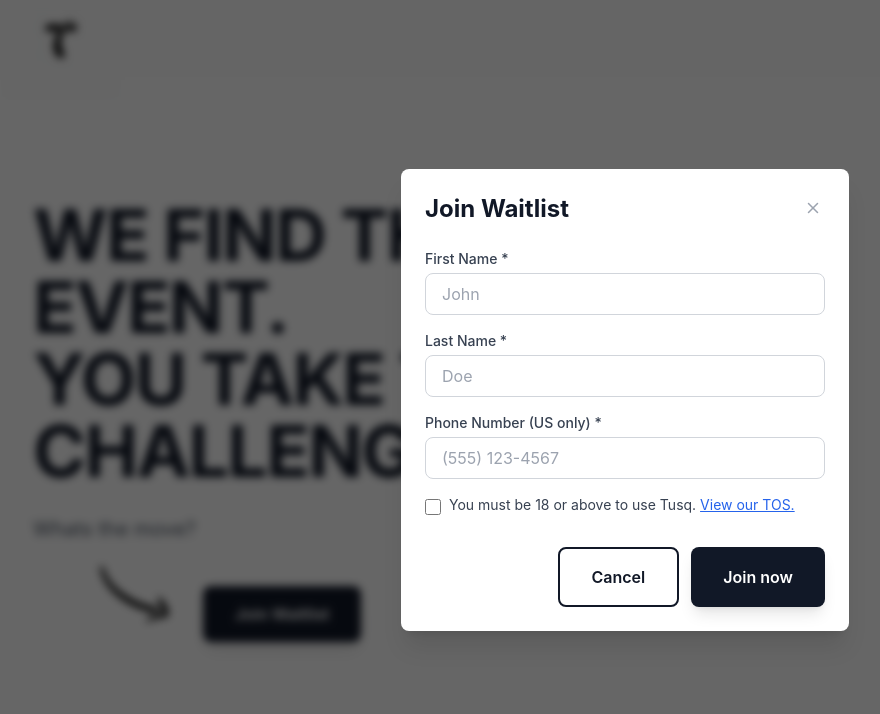
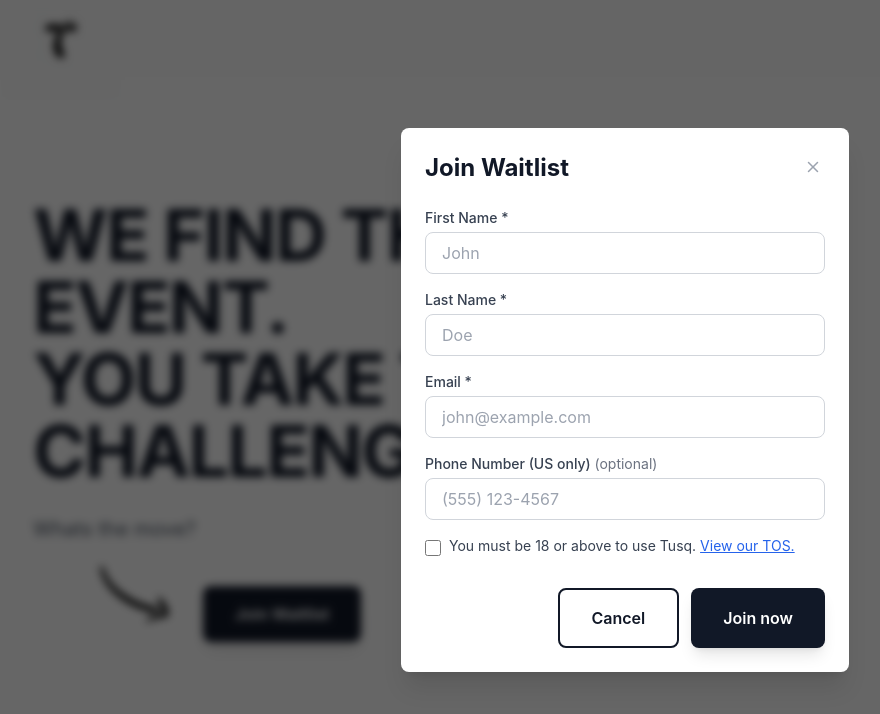
Before and after one commit to jcsamuel19/tusq, a Next.js app in the folder traveler-nextjs/: page / in a window 1280 px wide. Both pictures are taken after a click on the button "Join Waitlist". Shown: the top 714 px of the page, without its empty margins (15-895 px from the left). Built offline with nearby package versions, Linux system fonts and the light colour scheme.

Commit message:
Prepare for Vercel deployment

```diff
--- a/traveler-nextjs/app/api/signup/preview/route.ts
+++ b/traveler-nextjs/app/api/signup/preview/route.ts
@@ -4,23 +4,35 @@ import { supabaseAdmin } from '@/lib/supabase/client';
 export async function POST(request: NextRequest) {
   try {
     const body = await request.json();
-    const { firstName, lastName, phoneNumber } = body;
+    const { firstName, lastName, email, phoneNumber } = body;
 
     // Validate required fields
-    if (!firstName || !lastName || !phoneNumber) {
+    if (!firstName || !lastName || !email) {
       return NextResponse.json(
         { error: 'Missing required fields' },
         { status: 400 }
       );
     }
 
-    // Validate phone number format (should be 10 digits)
-    const phoneDigits = phoneNumber.replace(/\D/g, '');
-    if (phoneDigits.length !== 10) {
+    // Validate email format
+    const emailRegex = /^[^\s@]+@[^\s@]+\.[^\s@]+$/;
+    if (!emailRegex.test(email.trim())) {
       return NextResponse.json(
-        { error: 'Invalid phone number format' },
+        { error: 'Invalid email format' },
         { status: 400 }
       );
+    }
+
+    // Validate phone number format if provided (should be 10 digits)
+    let phoneDigits = null;
+    if (phoneNumber) {
+      phoneDigits = phoneNumber.replace(/\D/g, '');
+      if (phoneDigits.length !== 10) {
+        return NextResponse.json(
+          { error: 'Invalid phone number format' },
+          { status: 400 }
+        );
+      }
     }
 
     // Extract metadata from request
@@ -40,16 +52,16 @@ export async function POST(request: NextRequest) {
       );
     }
 
-    // Check if phone number already exists
+    // Check if email already exists
     const { data: existingSignup, error: checkError } = await supabaseAdmin
       .from('signups')
-      .select('phone_number')
-      .eq('phone_number', phoneDigits)
+      .select('email')
+      .eq('email', email.trim().toLowerCase())
       .maybeSingle();
 
     if (checkError && checkError.code !== 'PGRST116') {
       // PGRST116 is "not found" which is fine, other errors are not
-      console.error('Error checking for duplicate phone:', checkError);
+      console.error('Error checking for duplicate email:', checkError);
       return NextResponse.json(
         { error: 'Error checking for existing signup' },
         { status: 500 }
@@ -58,7 +70,7 @@ export async function POST(request: NextRequest) {
 
     if (existingSignup) {
       return NextResponse.json(
-        { error: 'This phone number is already on the waitlist' },
+        { error: 'This email is already on the waitlist' },
         { status: 400 }
       );
     }
@@ -70,6 +82,7 @@ export async function POST(request: NextRequest) {
       .insert({
         first_name: firstName.trim(),
         last_name: lastName.trim(),
+        email: email.trim().toLowerCase(),
         phone_number: phoneDigits,
         ip_address: ipAddress,
         user_agent: userAgent,
@@ -99,6 +112,14 @@ export async function POST(request: NextRequest) {
         );
       }
 
+      // Handle unique constraint violation for email
+      if (error.code === '23505') {
+        return NextResponse.json(
+          { error: 'This email is already on the waitlist' },
+          { status: 400 }
+        );
+      }
+
       return NextResponse.json(
         { error: error.message || 'Failed to save signup information' },
         { status: 500 }
--- a/traveler-nextjs/components/SignupModal.tsx
+++ b/traveler-nextjs/components/SignupModal.tsx
@@ -14,6 +14,7 @@ interface SignupModalProps {
 interface FormErrors {
   firstName?: string;
   lastName?: string;
+  email?: string;
   phoneNumber?: string;
   terms?: string;
   submit?: string;
@@ -22,6 +23,7 @@ interface FormErrors {
 export default function SignupModal({ isOpen, onClose }: SignupModalProps) {
   const [firstName, setFirstName] = useState('');
   const [lastName, setLastName] = useState('');
+  const [email, setEmail] = useState('');
   const [phoneNumber, setPhoneNumber] = useState('');
   const [termsAccepted, setTermsAccepted] = useState(false);
   const [errors, setErrors] = useState<FormErrors>({});
@@ -32,6 +34,7 @@ export default function SignupModal({ isOpen, onClose }: SignupModalProps) {
   const resetForm = useCallback(() => {
     setFirstName('');
     setLastName('');
+    setEmail('');
     setPhoneNumber('');
     setTermsAccepted(false);
     setErrors({});
@@ -97,6 +100,12 @@ export default function SignupModal({ isOpen, onClose }: SignupModalProps) {
     }
   };
 
+  // Validate email format
+  const isValidEmail = (email: string): boolean => {
+    const emailRegex = /^[^\s@]+@[^\s@]+\.[^\s@]+$/;
+    return emailRegex.test(email);
+  };
+
   const validateForm = (): boolean => {
     const newErrors: FormErrors = {};
 
@@ -108,12 +117,19 @@ export default function SignupModal({ isOpen, onClose }: SignupModalProps) {
       newErrors.lastName = 'Last name is required';
     }
 
-    // Validate phone number (should be 10 digits after formatting)
-    const phoneDigits = phoneNumber.replace(/\D/g, '');
-    if (!phoneNumber.trim()) {
-      newErrors.phoneNumber = 'Phone number is required';
-    } else if (phoneDigits.length !== 10) {
-      newErrors.phoneNumber = 'Please enter a valid US phone number';
+    // Validate email (required)
+    if (!email.trim()) {
+      newErrors.email = 'Email is required';
+    } else if (!isValidEmail(email.trim())) {
+      newErrors.email = 'Please enter a valid email address';
+    }
+
+    // Validate phone number (optional, but if provided, must be valid)
+    if (phoneNumber.trim()) {
+      const phoneDigits = phoneNumber.replace(/\D/g, '');
+      if (phoneDigits.length !== 10) {
+        newErrors.phoneNumber = 'Please enter a valid US phone number';
+      }
     }
 
     if (!termsAccepted) {
@@ -143,7 +159,8 @@ export default function SignupModal({ isOpen, onClose }: SignupModalProps) {
         body: JSON.stringify({
           firstName: firstName.trim(),
           lastName: lastName.trim(),
-          phoneNumber: phoneNumber.replace(/\D/g, ''),
+          email: email.trim().toLowerCase(),
+          phoneNumber: phoneNumber.trim() ? phoneNumber.replace(/\D/g, '') : null,
         }),
       });
 
@@ -156,6 +173,7 @@ export default function SignupModal({ isOpen, onClose }: SignupModalProps) {
       // Clear form fields but keep success state
       setFirstName('');
       setLastName('');
+      setEmail('');
       setPhoneNumber('');
       setTermsAccepted(false);
       setErrors({});
@@ -274,10 +292,37 @@ export default function SignupModal({ isOpen, onClose }: SignupModalProps) {
             )}
           </div>
 
+          {/* Email */}
+          <div>
+            <label htmlFor="email" className="block text-sm font-medium text-gray-700 mb-1">
+              Email *
+            </label>
+            <input
+              type="email"
+              id="email"
+              value={email}
+              onChange={(e) => {
+                setEmail(e.target.value);
+                if (errors.email) {
+                  setErrors({ ...errors, email: undefined });
+                }
+              }}
+              className={cn(
+                'w-full px-4 py-2 border rounded-lg focus:outline-none focus:ring-2 focus:ring-gray-900 text-black',
+                errors.email ? 'border-red-500' : 'border-gray-300'
+              )}
+              placeholder="john@example.com"
+              disabled={isSubmitting}
+            />
+            {errors.email && (
+              <p className="mt-1 text-sm text-red-500">{errors.email}</p>
+            )}
+          </div>
+
           {/* Phone Number */}
           <div>
             <label htmlFor="phoneNumber" className="block text-sm font-medium text-gray-700 mb-1">
-              Phone Number (US only) *
+              Phone Number (US only) <span className="text-gray-500 font-normal">(optional)</span>
             </label>
             <input
               type="tel"
```
Also changed, not shown: 2 other files (tests, documents, lock files or other folders).
